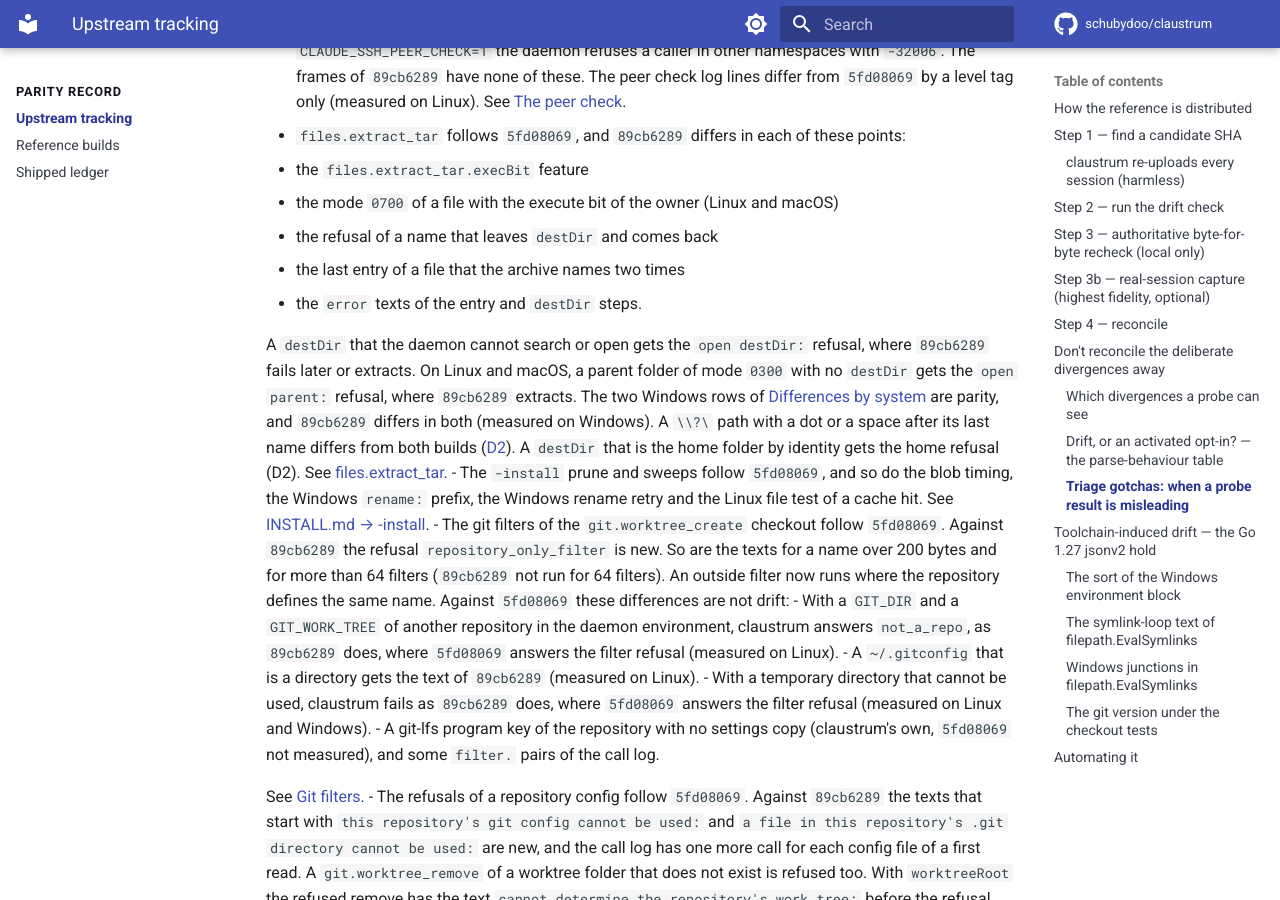
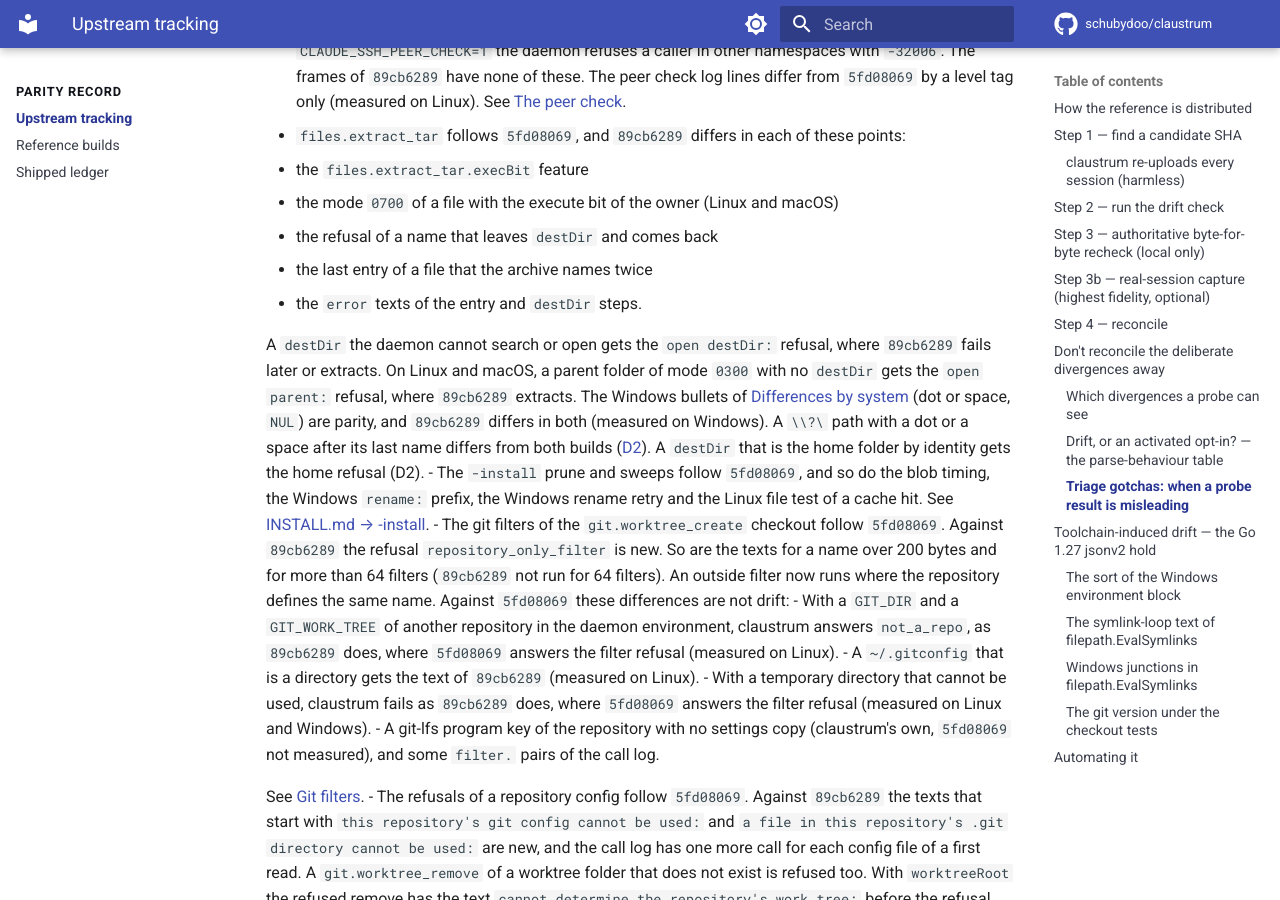
Before and after one commit to schubydoo/claustrum, an MkDocs documentation site: the page built from docs/UPSTREAM-TRACKING.md, in a window 1280 px wide and 900 px high, scrolled down 7227 px. Built offline with MkDocs 1.6.1 and Material for MkDocs 9.7.7, drawn with Linux system fonts in a browser that asks for light colours; comment, search, counter and statistics services are not loaded.

Commit message:
docs: fix files.extract_tar review findings
Co-Authored-By: Claude Opus 5.5 <noreply@anthropic.com>

```diff
--- a/docs/UPSTREAM-TRACKING.md
+++ b/docs/UPSTREAM-TRACKING.md
@@ -302,18 +302,17 @@ the linked pages. The history of each build is in
   - the `files.extract_tar.execBit` feature
   - the mode `0700` of a file with the execute bit of the owner (Linux and macOS)
   - the refusal of a name that leaves `destDir` and comes back
-  - the last entry of a file that the archive names two times
+  - the last entry of a file that the archive names twice
   - the `error` texts of the entry and `destDir` steps.
 
-  A `destDir` that the daemon cannot search or open gets the `open destDir:`
+  A `destDir` the daemon cannot search or open gets the `open destDir:`
   refusal, where `89cb6289` fails later or extracts. On Linux and macOS, a parent
   folder of mode `0300` with no `destDir` gets the `open parent:` refusal, where
-  `89cb6289` extracts. The two Windows rows of
+  `89cb6289` extracts. The Windows bullets of
   [Differences by system](protocol/files-extract-tar.md#differences-by-system)
-  are parity, and `89cb6289` differs in both (measured on Windows). A `\\?\` path with a dot or a space after its
+  (dot or space, `NUL`) are parity, and `89cb6289` differs in both (measured on Windows). A `\\?\` path with a dot or a space after its
   last name differs from both builds ([D2](DIVERGENCES.md#d2)). A `destDir` that
-  is the home folder by identity gets the home refusal (D2). See
-  [files.extract_tar](protocol/files-extract-tar.md).
+  is the home folder by identity gets the home refusal (D2).
 - The `-install` prune and sweeps follow `5fd08069`, and so do the blob timing,
   the Windows `rename: ` prefix, the Windows rename retry and the Linux file test of a
   cache hit. See [INSTALL.md → -install](INSTALL.md#-install-ensure-the-agent-cli).
```
Also changed, not shown: docs/protocol/files-extract-tar.md (+13 -15 lines), 1 other file.
